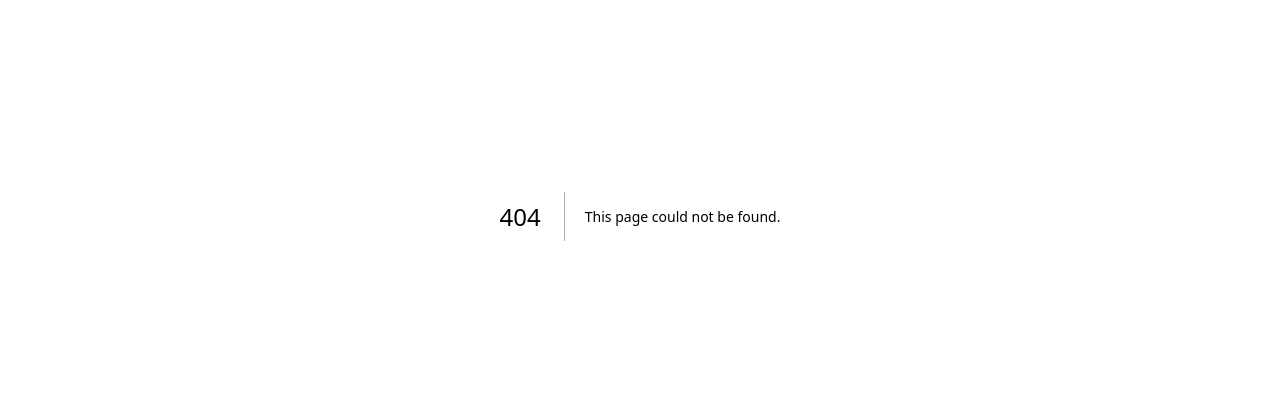
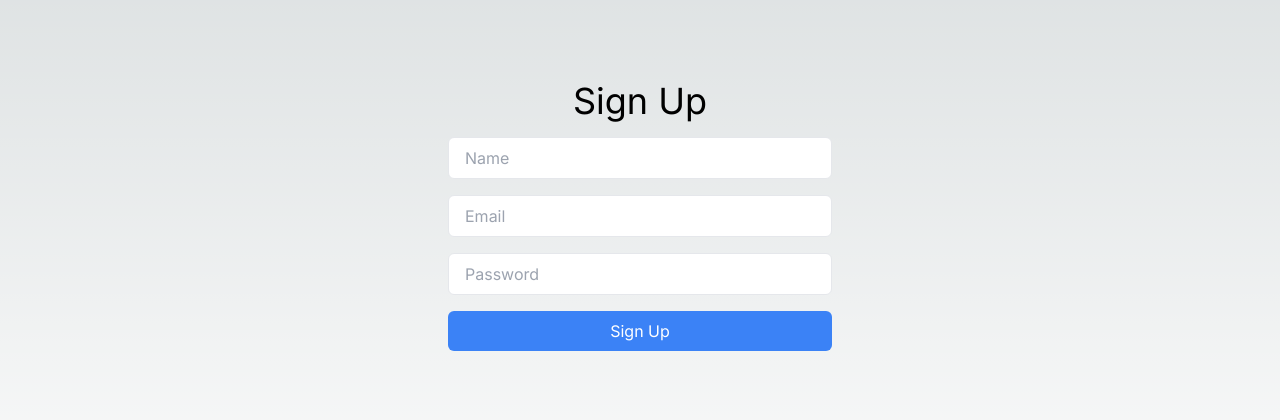
Before and after one commit to BUF-Studio/frenztalk-management, a Next.js app: page /sign-up in a window 1280 px wide. Before the commit this address had no page. Shown: the part 184-604 px from the top of the page. Built offline with nearby package versions, Linux system fonts and the light colour scheme; no server answers.

Commit message:
Initial commit

```diff
--- /dev/null
+++ b/app/sign-up/page.tsx
@@ -0,0 +1,70 @@
+"use client";
+
+import { useState } from 'react';
+import { signUpWithEmail } from '@/lib/firebase/auth';
+import { addUserToFirestore } from '@/lib/firebase/firestore';
+
+const SignUp = () => {
+  const [name, setName] = useState('');
+  const [email, setEmail] = useState('');
+  const [password, setPassword] = useState('');
+  const [error, setError] = useState('');
+  const [loading, setLoading] = useState(false);
+
+  const handleSubmit = async (e: React.FormEvent) => {
+    e.preventDefault();
+    setLoading(true);
+    setError('');
+    try {
+      const user = await signUpWithEmail(email, password);
+      await addUserToFirestore(user.uid, name, email);
+      console.log(`Sucess sign up ${JSON.stringify(user)}`)
+    } catch (err) {
+      console.log("Error sign up", err);
+    } finally {
+      setLoading(false);
+    }
+  };
+
+  return (
+    <div className="flex flex-col items-center justify-center min-h-screen py-2">
+      <h1 className="text-4xl mb-4">Sign Up</h1>
+      <form onSubmit={handleSubmit} className="flex flex-col space-y-4 w-full max-w-sm">
+      <input
+          type="text"
+          placeholder="Name"
+          value={name}
+          onChange={(e) => setName(e.target.value)}
+          className="px-4 py-2 border rounded-md text-black"
+          required
+        />
+        <input
+          type="email"
+          placeholder="Email"
+          value={email}
+          onChange={(e) => setEmail(e.target.value)}
+          className="px-4 py-2 border rounded-md text-black"
+          required
+        />
+        <input
+          type="password"
+          placeholder="Password"
+          value={password}
+          onChange={(e) => setPassword(e.target.value)}
+          className="px-4 py-2 border rounded-md text-black"
+          required
+        />
+        <button
+          type="submit"
+          className="px-4 py-2 bg-blue-500 text-white rounded-md"
+          disabled={loading}
+        >
+          {loading ? 'Signing up...' : 'Sign Up'}
+        </button>
+      </form>
+      {error && <p className="mt-4 text-red-500">{error}</p>}
+    </div>
+  );
+};
+
+export default SignUp;
--- /dev/null
+++ b/lib/enums.ts
@@ -0,0 +1,6 @@
+export enum UserRole {
+  ADMIN = "admin",
+  TUTOR = "tutor",
+  STUDENT = "student",
+  NON_VERIFIED = "non-verified",
+}
--- /dev/null
+++ b/lib/firebase/auth.ts
@@ -0,0 +1,63 @@
+import {
+  GoogleAuthProvider,
+  signInWithPopup,
+  signInWithEmailAndPassword,
+  createUserWithEmailAndPassword,
+  signOut as firebaseSignOut,
+  onAuthStateChanged as _onAuthStateChanged,
+} from "firebase/auth";
+import type { User } from "firebase/auth";
+
+import { auth } from "./clientApp";
+
+export function onAuthStateChanged(cb: (user: User | null) => void){
+    return _onAuthStateChanged(auth, cb);
+}
+
+export const signInWithGoogle = async () => {
+  const provider = new GoogleAuthProvider();
+  try {
+    await signInWithPopup(auth, provider);
+  } catch (error) {
+    console.error("Error signing in with Google:", error);
+  }
+  return;
+};
+
+export const signInWithEmail = async (email: string, password: string) => {
+  try {
+    const userCredential = await signInWithEmailAndPassword(
+      auth,
+      email,
+      password
+    );
+
+    return userCredential.user;
+  } catch (error) {
+    console.error("Error logging in with email and password:", error);
+    throw error;
+  }
+};
+
+export const signUpWithEmail = async (email: string, password: string) => {
+  try {
+    const userCredential = await createUserWithEmailAndPassword(
+      auth,
+      email,
+      password
+    );
+    return userCredential.user;
+  } catch (error) {
+    console.log("Error signing up with email and password:", error);
+    throw error;
+  }
+};
+
+export async function signOut() {
+  try {
+    await firebaseSignOut(auth);
+  } catch (error) {
+    console.error("Error signing out:", error);
+  }
+  return;
+}
--- /dev/null
+++ b/lib/firebase/clientApp.ts
@@ -0,0 +1,10 @@
+'use client';
+
+import { initializeApp, getApps } from "firebase/app";
+import { firebaseConfig } from "./config";
+import { getAuth } from "firebase/auth";
+import { getFirestore } from "firebase/firestore";
+export const firebaseApp =
+  getApps().length === 0 ? initializeApp(firebaseConfig) : getApps()[0];
+export const auth = getAuth(firebaseApp);
+export const db = getFirestore(firebaseApp);
--- /dev/null
+++ b/lib/firebase/config.ts
@@ -0,0 +1,23 @@
+// Import the functions you need from the SDKs you need
+import { initializeApp } from "firebase/app";
+import {
+  getAuth,
+  signInWithEmailAndPassword,
+  createUserWithEmailAndPassword,
+} from "firebase/auth";
+import { getFirestore } from "firebase/firestore";
+import { getAnalytics } from "firebase/analytics";
+
+import "dotenv/config";
+
+const config = {
+  apiKey: process.env.NEXT_PUBLIC_FIREBASE_API_KEY,
+  authDomain: process.env.NEXT_PUBLIC_FIREBASE_AUTH_DOMAIN,
+  projectId: process.env.NEXT_PUBLIC_FIREBASE_PROJECT_ID,
+  storageBucket: process.env.NEXT_PUBLIC_FIREBASE_STORAGE_BUCKET,
+  messagingSenderId: process.env.NEXT_PUBLIC_FIREBASE_MESSAGING_SENDER_ID,
+  appId: process.env.NEXT_PUBLIC_FIREBASE_APP_ID,
+  measurementId: process.env.NEXT_PUBLIC_FIREBASE_MEASUREMENT_ID,
+};
+
+export const firebaseConfig = config;
--- /dev/null
+++ b/lib/firebase/firestore.ts
@@ -0,0 +1,39 @@
+import {
+  collection,
+  onSnapshot,
+  query,
+  getDocs,
+  doc,
+  setDoc,
+  getDoc,
+  updateDoc,
+  orderBy,
+  Timestamp,
+  runTransaction,
+  where,
+  addDoc,
+  getFirestore,
+} from "firebase/firestore";
+
+import { db } from "@/lib/firebase/clientApp";
+import { UserRole } from "../enums";
+
+export const addUserToFirestore = async (
+  userId: string,
+  name: string,
+  email: string,
+  role: UserRole = UserRole.NON_VERIFIED
+) => {
+  try {
+    const userRef = doc(db, "users", userId);
+    await setDoc(userRef, {
+      name,
+      email,
+      role,
+      createdAt: Timestamp.now(),
+    });
+    console.log("User added to Firestore");
+  } catch (error) {
+    console.error("Error adding user to Firestore:", error);
+  }
+};
```
Also changed, not shown: lib/firebase/serverApp.ts (added, +13 -0 lines), package.json (+7 -5 lines), app/sign-in/page.tsx (added), 2 other files (tests, documents, lock files or other folders).
